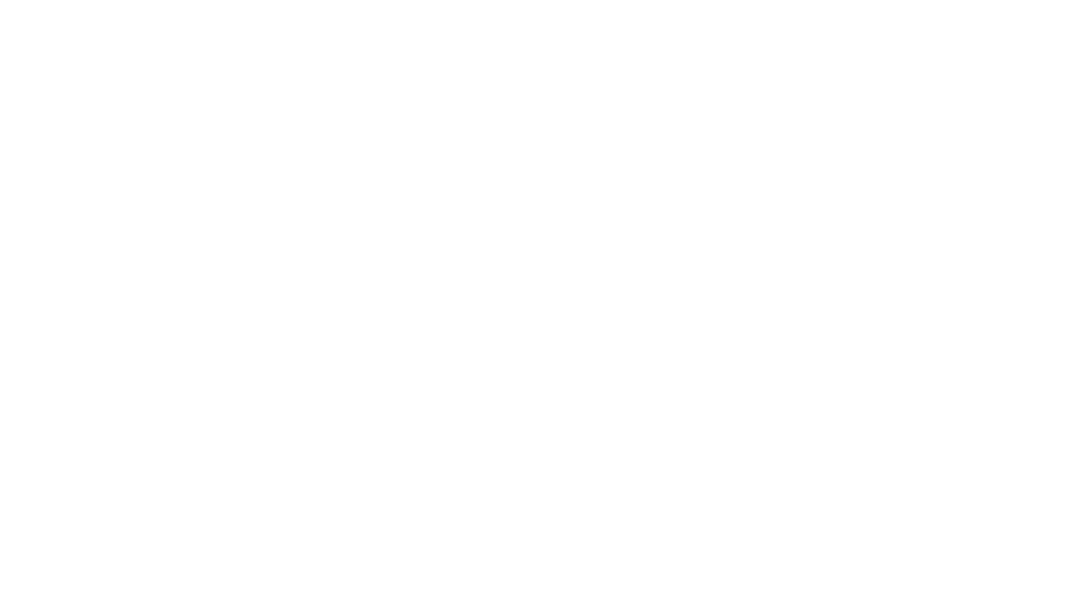
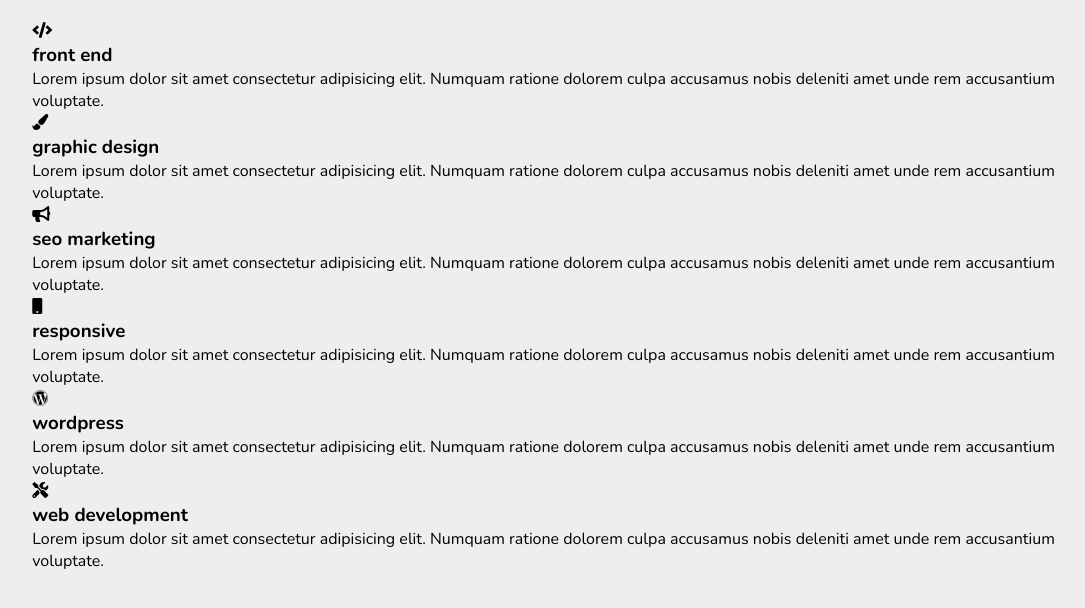
Before and after one commit to Raoul-Shah/Service-Section-with-Dark-Light-Mode, a plain HTML site: page index.html in a window 1280 px wide. Shown: the whole page, without its empty margins (83-1168 px from the left). Drawn offline with nearby package versions, Linux system fonts and the light colour scheme.

Commit message:
Added box-container

```diff
--- a/index.html
+++ b/index.html
@@ -4,9 +4,54 @@
     <meta charset="UTF-8">
     <meta http-equiv="X-UA-Compatible" content="IE=edge">
     <meta name="viewport" content="width=device-width, initial-scale=1.0">
-    <title>Document</title>
+    <title>Service Section with Dark & Light Mode</title>
+
+    <!-- font awesome cdn link -->
+    <link rel="stylesheet" href="https://cdnjs.cloudflare.com/ajax/libs/font-awesome/5.15.3/css/all.min.css">
+
+    <!-- custom css file link -->
+    <link rel="stylesheet" href="./style.css">
 </head>
 <body>
 
+<div class="container">
+
+    <div class="box-container">
+
+        <div class="box">
+            <i class="fas fa-code"></i>
+            <h3>front end</h3>
+            <p>Lorem ipsum dolor sit amet consectetur adipisicing elit. Numquam ratione dolorem culpa accusamus nobis deleniti amet unde rem accusantium voluptate.</p>
+        </div>
+        <div class="box">
+            <i class="fas fa-paint-brush"></i>
+            <h3>graphic design</h3>
+            <p>Lorem ipsum dolor sit amet consectetur adipisicing elit. Numquam ratione dolorem culpa accusamus nobis deleniti amet unde rem accusantium voluptate.</p>
+        </div>
+        <div class="box">
+            <i class="fas fa-bullhorn"></i>
+            <h3>seo marketing</h3>
+            <p>Lorem ipsum dolor sit amet consectetur adipisicing elit. Numquam ratione dolorem culpa accusamus nobis deleniti amet unde rem accusantium voluptate.</p>
+        </div>
+        <div class="box">
+            <i class="fas fa-mobile"></i>
+            <h3>responsive</h3>
+            <p>Lorem ipsum dolor sit amet consectetur adipisicing elit. Numquam ratione dolorem culpa accusamus nobis deleniti amet unde rem accusantium voluptate.</p>
+        </div>
+        <div class="box">
+            <i class="fab fa-wordpress"></i>
+            <h3>wordpress</h3>
+            <p>Lorem ipsum dolor sit amet consectetur adipisicing elit. Numquam ratione dolorem culpa accusamus nobis deleniti amet unde rem accusantium voluptate.</p>
+        </div>
+        <div class="box">
+            <i class="fas fa-tools"></i>
+            <h3>web development</h3>
+            <p>Lorem ipsum dolor sit amet consectetur adipisicing elit. Numquam ratione dolorem culpa accusamus nobis deleniti amet unde rem accusantium voluptate.</p>
+        </div>
+
+    </div>
+
+</div>
+
 </body>
 </html>
--- a/style.css
+++ b/style.css
@@ -0,0 +1,23 @@
+@import url('https://fonts.googleapis.com/css2?family=Nunito:wght@200;300;400;600;700;800;900&display=swap');
+
+:root {
+    --primary-bg-color: #eee;
+    --secondary-bg-color: #fff;
+    --primary-text-color: #666;
+    --secondary-text-color: #999;
+}
+
+* {
+    font-family: 'Nunito', sans-serif;
+    margin: 0;
+    padding: 0;
+    box-sizing: border-box;
+    transition: all .2s linear;
+}
+
+.container {
+    min-height: 100vh;
+    padding: 20px 9%;
+    background: var(--primary-bg-color);
+    padding-bottom: 80px;
+}
```
